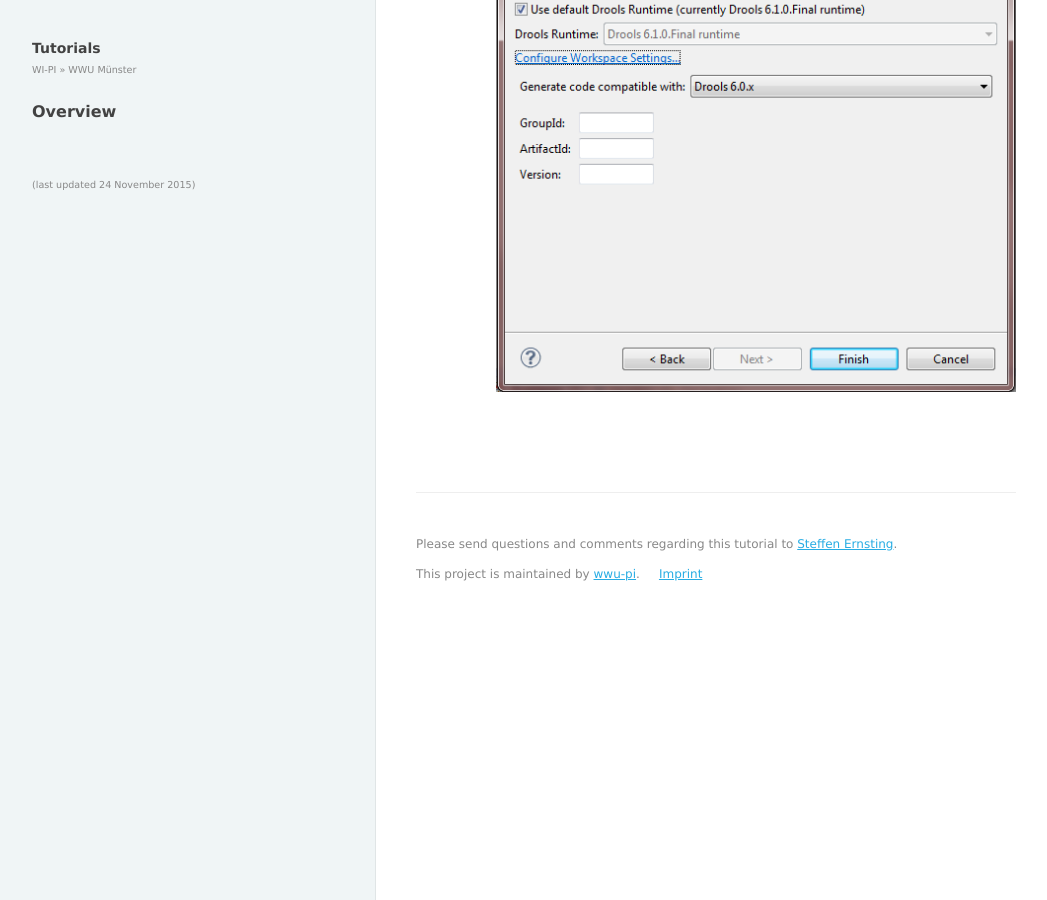
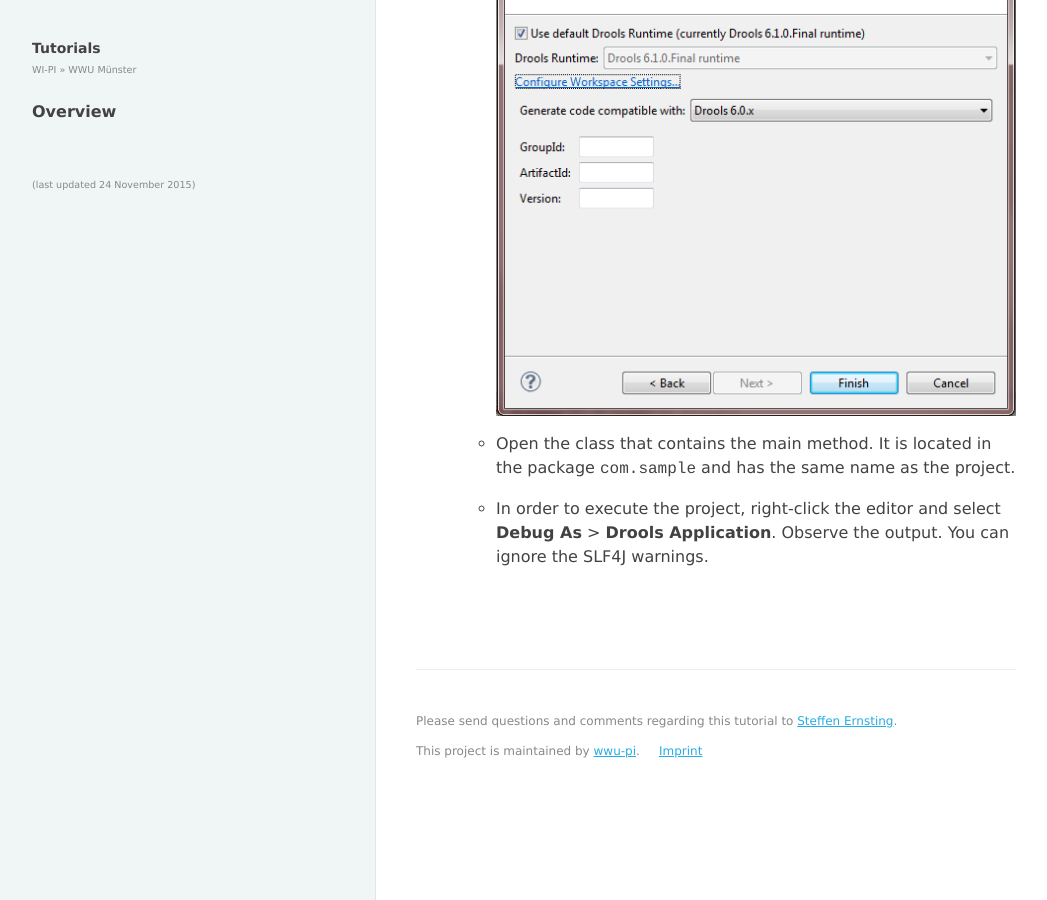
Before and after one commit to wwu-pi/tutorials, a Jekyll site: the page built from lectures/lsp/030_install_drools.md, in a window 1280 px wide and 900 px high, scrolled down 4592 px. Shown: the whole window, without its empty margins (8-1055 px from the left). Built offline with Jekyll 4.4.1, drawn with Linux system fonts in a browser that asks for light colours; some of the changed text lies outside the part shown.

Commit message:
Slight changes to the drools tutorial

```diff
--- a/lectures/lsp/030_install_drools.md
+++ b/lectures/lsp/030_install_drools.md
@@ -53,3 +53,7 @@
 
    * Click "Finish" to create the project.
    ![Finish](images/finish.png)
+
+   * Open the class that contains the main method. It is located in the package `com.sample` and has the same name as the project.
+
+   * In order to execute the project, right-click the editor and select **Debug As** > **Drools Application**. Observe the output. You can ignore the SLF4J warnings.
```
Also changed, not shown: other parts of lectures/lsp/030_install_drools.md (+1 -1 lines).
